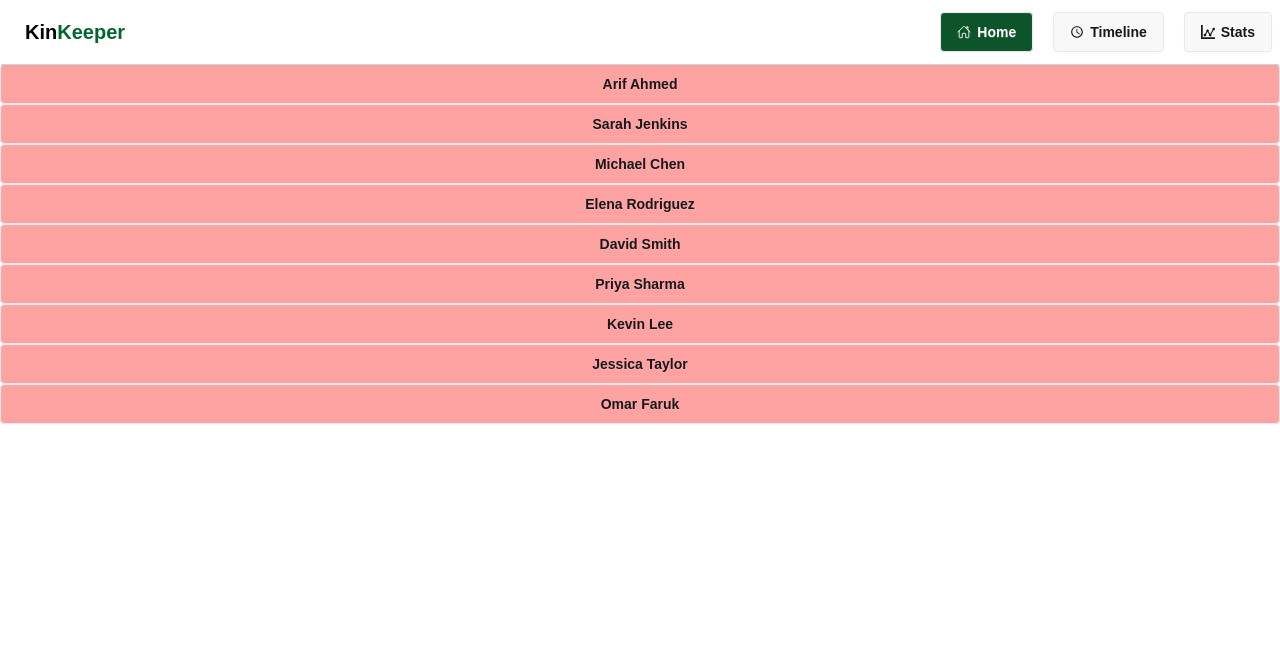
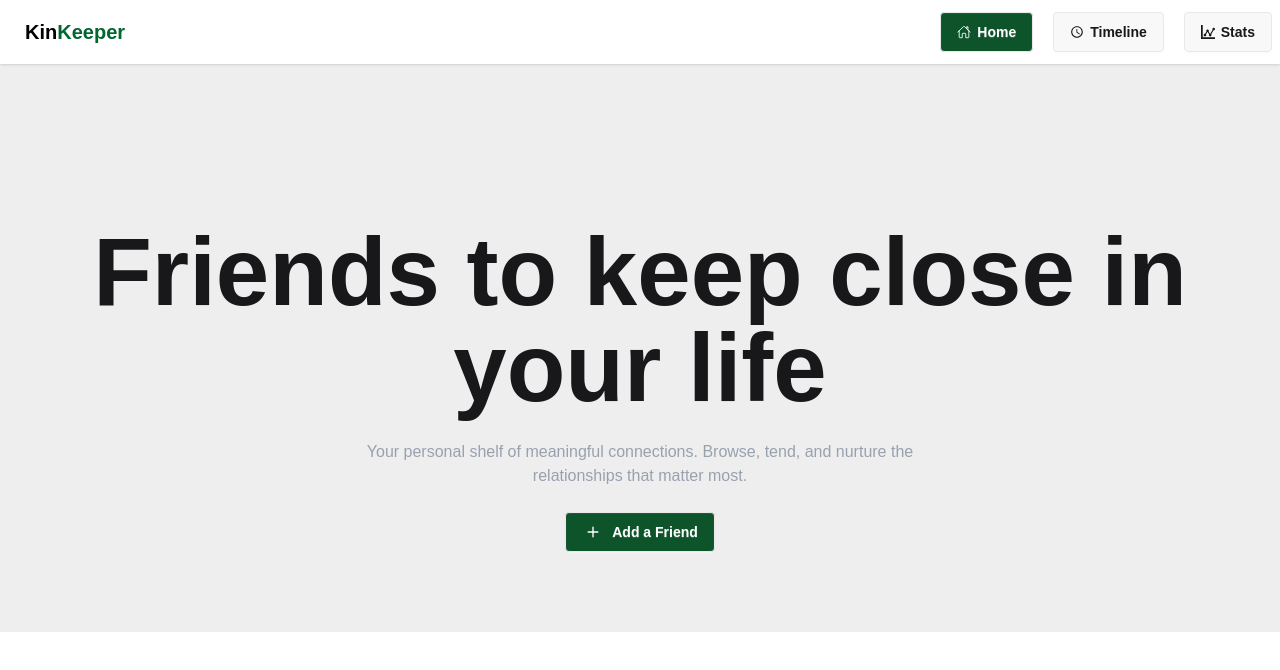
Before and after one commit to codeHasib/b13-a07-keen-keep, a Next.js app: page / in a window 1280 px wide. Shown: the top 670 px of the page. Built offline with nearby package versions, Linux system fonts and the light colour scheme.

Commit message:
add banner section with add a friend button

```diff
--- a/src/app/page.js
+++ b/src/app/page.js
@@ -1,24 +1,11 @@
-"use client";
-
-import { useFriendsData } from "@/context/DataContext";
+import Banner from "@/components/Banner";
 
 export default function Home() {
-  const { friendsData, setTimeLine, timeLine } = useFriendsData();
-  console.log(timeLine);
   return (
     <>
-      {friendsData.map((item, ind) => {
-        return (
-          <button
-            className="btn bg-red-300"
-            key={ind}
-            onClick={() => setTimeLine("what")}
-          >
-            {" "}
-            {item.name}{" "}
-          </button>
-        );
-      })}
+      <div className="bg-base-300">
+        <Banner></Banner>
+      </div>
     </>
   );
 }
--- /dev/null
+++ b/src/components/Banner.jsx
@@ -0,0 +1,25 @@
+import { IoIosAdd } from "react-icons/io";
+
+const Banner = () => {
+  return (
+    <div className="space-y-6 text-center container mx-auto pt-40 pb-20 px-5">
+      <h1 className="text-3xl md:text-5xl lg:text-8xl font-bold">
+        Friends to keep close in your life
+      </h1>
+      <p className="text-gray-400 font-light">
+        Your personal shelf of meaningful connections. Browse, tend, and nurture
+        the <br /> relationships that matter most.
+      </p>
+      <div className="flex justify-center items-center">
+        <button className="btn bg-green-900 text-white flex justify-center items-center gap-2">
+          <span className="text-[22px]">
+            <IoIosAdd />
+          </span>
+          Add a Friend
+        </button>
+      </div>
+    </div>
+  );
+};
+
+export default Banner;
```
